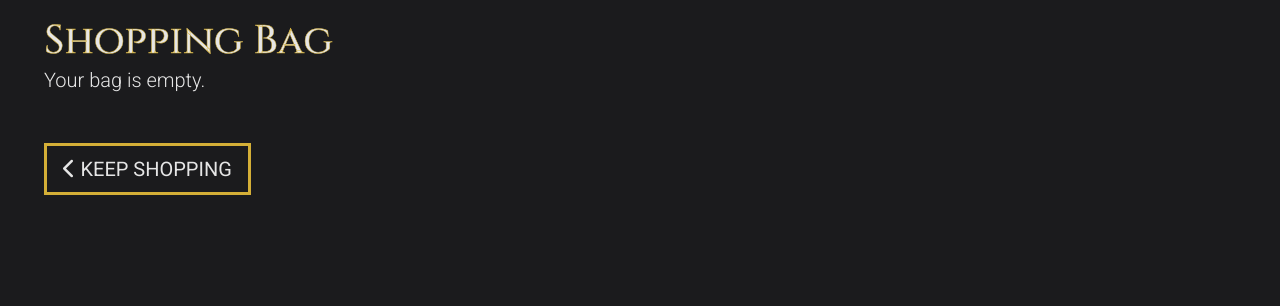
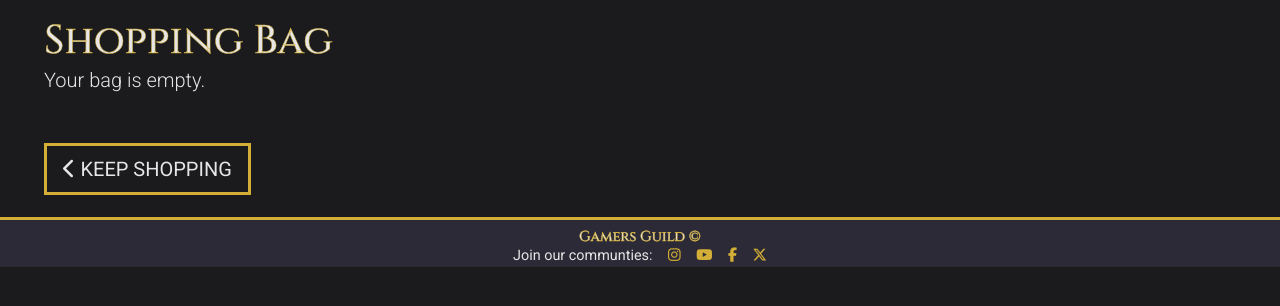
Before and after one commit to Lyd-W/gamers-guild, a Django app: page /bag/ in a window 1280 px wide. Shown: the part 63-369 px from the top of the page. Run offline with Django 4.2, Linux system fonts and the light colour scheme; some libraries are stand-ins or nearby versions.

Commit message:
Add and style footer

```diff
--- a/static/css/base.css
+++ b/static/css/base.css
@@ -172,6 +172,11 @@ h1 {
 
 h3 {
   font-size: 1.2rem;
+}
+
+h4 {
+  font-size: 0.9rem;
+  margin-bottom: 0;
 }
 
 .dropdown-menu {
@@ -952,6 +957,33 @@ select option[value=""] {
   display: block;
 }
 
+/* Footer */
+
+.footer {
+  border-top: solid var(--bs-border-color);
+  margin-top: 1rem;
+  padding-top: 0.5rem;
+  background: var(--secondary-color);
+}
+
+.footer-links {
+  font-size: 0.9rem;
+  margin-bottom: 0.5rem;
+}
+
+.footer i {
+  color: var(--primary-highlight);
+  margin-left: 0.75rem;
+}
+
+.footer i:hover {
+  color: var(--text);
+}
+
+.footer a {
+  text-decoration: none;
+}
+
 /* Media Queries */
 
 @media (max-width: 576px) {
@@ -966,6 +998,9 @@ select option[value=""] {
   .filter-sidebar {
     display: none !important;
   }
+      .btt-btn {
+        bottom: 60px;
+    }
 }
 
 @media (min-width: 768px) {
--- a/templates/base.html
+++ b/templates/base.html
@@ -177,6 +177,45 @@
         <i class="fas fa-arrow-up"></i>
       </a>
     </div>
+
+    <footer class="footer">
+      <h4 class="footer-text text-center"> Gamers Guild © </h4>
+      <p class="footer-text footer-links text-center">
+        Join our communties:
+        <a
+          href="https://www.instagram.com/"
+          target="_blank"
+          rel="noopener"
+          aria-label="Join us on Instagram! (opens in a new tab)"
+        >
+          <i class="fa-brands fa-instagram"></i>
+        </a>
+        <a
+          href="https://www.youtube.com/"
+          target="_blank"
+          rel="noopener"
+          aria-label="Join us on YouTube! (opens in a new tab)"
+        >
+          <i class="fa-brands fa-youtube"></i>
+        </a>
+        <a
+          href="https://www.facebook.com/"
+          target="_blank"
+          rel="noopener"
+          aria-label="Join us on Facebook! (opens in a new tab)"
+        >
+          <i class="fa-brands fa-facebook-f"></i>
+        </a>
+        <a
+          href="https://www.x.com/"
+          target="_blank"
+          rel="noopener"
+          aria-label="Join us on X! (opens in a new tab)"
+        >
+          <i class="fa-brands fa-x-twitter"></i>
+        </a>
+      </p>
+    </footer>
     {% block postloadjs %}
 
     <script>
```
Also changed, not shown: db.sqlite3.
